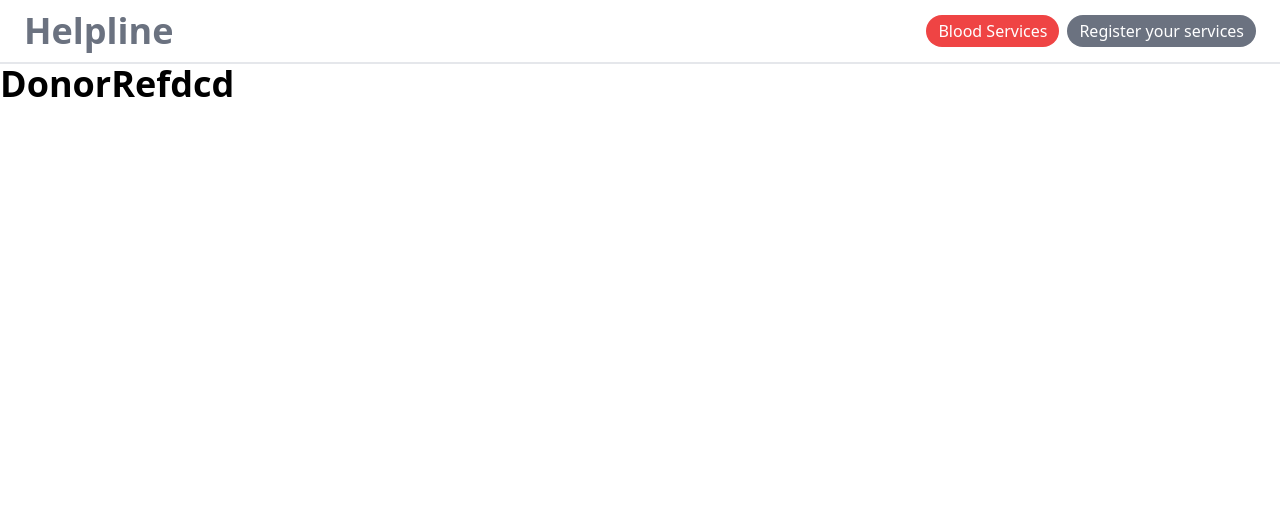
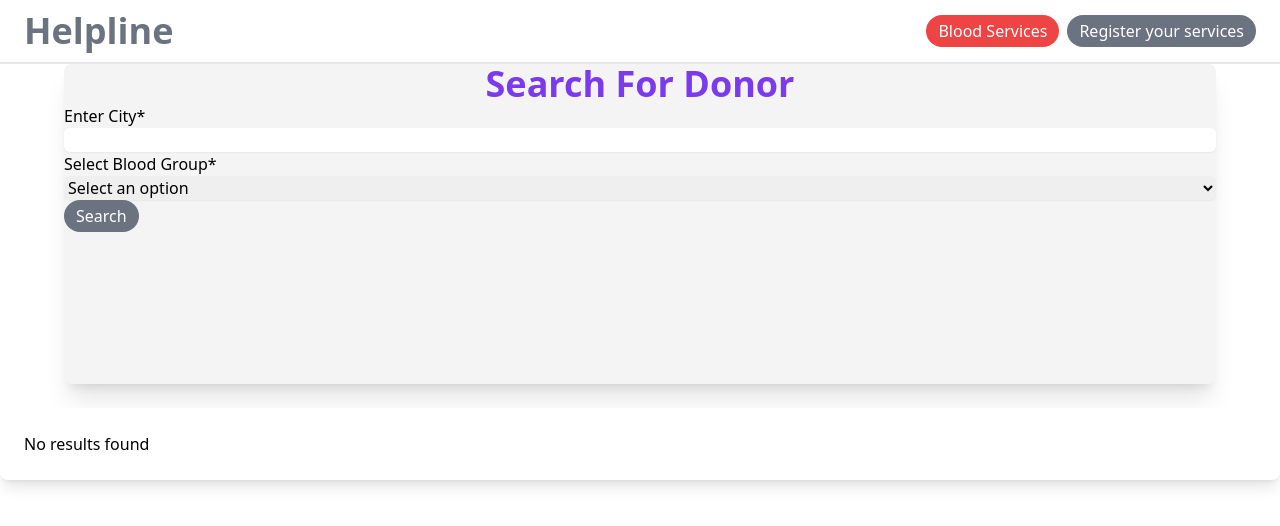
Before and after one commit to mayur-init/Helpline, a React (Create React App) app: page /donorDetails in a window 1280 px wide. Shown: the top 526 px of the page. Built offline with nearby package versions, Linux system fonts and the light colour scheme.

Commit message:
Donor Search Page added

```diff
--- /dev/null
+++ b/src/components/DemoData.jsx
@@ -0,0 +1,59 @@
+const DemoData=[
+    {
+      id: 1,
+      name:"Ankit Burman",
+      age: "23",
+      blood:"O+",
+      contact:"98238937",
+      city:"Asansol",
+      state:"West Bengal"
+   },
+   {
+    id: 2,
+    name:"Sahil Soni",
+    age: "23",
+    blood:"AB+",
+    contact:"93638837",
+    city:"Asansol",
+    state:"West Bengal"
+    },
+    {
+        id: 3,
+        name:"Ankit Burman",
+        age: "23",
+        blood:"O+",
+        contact:"98238937",
+        city:"Asansol",
+        state:"West Bengal"
+    },
+    {
+        id: 4,
+        name:"Ankit Burman",
+        age: "23",
+        blood:"O+",
+        contact:"98238937",
+        city:"Kolkata",
+        state:"West Bengal"
+    },
+    {
+        id: 5,
+        name:"Ankit Burman",
+        age: "23",
+        blood:"O+",
+        contact:"98238937",
+        city:"Kolkata",
+        state:"West Bengal"
+
+    },
+    {
+        id: 6,
+        name:"Ankit Burman",
+        age: "23",
+        blood:"O+",
+        contact:"98238937",
+        city:"Asansol",
+        state:"West Bengal"
+
+   },
+   ];
+   export default DemoData;
--- /dev/null
+++ b/src/components/DonorSearchBar.jsx
@@ -0,0 +1,73 @@
+import React, { useState } from 'react'
+import DemoData from './DemoData';
+
+function DonorSearchBar() {
+  const [data,setData] = useState(DemoData);
+  const [searchQuery, setSearchQuery] = useState({
+    searchText: '',
+    selectValue: '',
+  });
+  const [searchResults, setSearchResults] = useState([]);
+
+  const handleSearch = () => {
+    const searchedResults = data.filter((item) => {
+      return (
+        item.city.includes(searchQuery.searchText) &&
+        item.blood === searchQuery.selectValue
+      );
+    });
+    setSearchResults(searchedResults);
+  };
+
+  return (
+    <div>
+      <div className="w-[90%] h-[40vh] box-border shadow-xl rounded-lg bg-zinc-100 m-auto">
+      <h1 className='text-4xl font-bold text-center text-violet-600'>Search For Donor</h1>
+      <label htmlFor="search-text">Enter City*</label>
+      <input
+        type="text"
+        className="w-full border-gray-300 rounded-md shadow-sm focus:border-indigo-300 focus:ring focus:ring-indigo-200 focus:ring-opacity-50"
+        id="search-text"
+        value={searchQuery.searchText}
+        onChange={(e) =>
+          setSearchQuery({ ...searchQuery, searchText: e.target.value })
+        }
+      />
+
+
+      <label htmlFor="select-field">Select Blood Group*</label>
+      <select
+        id="select-field"
+        className="w-full border-gray-300 rounded-md shadow-sm focus:border-indigo-300 focus:ring focus:ring-indigo-200 focus:ring-opacity-50"
+        value={searchQuery.selectValue}
+        onChange={(e) =>
+          setSearchQuery({ ...searchQuery, selectValue: e.target.value })
+        }
+      >
+        <option value="">Select an option</option>
+        <option value="A+">A+</option>
+        <option value="O+">O+</option>
+        <option value="B+">B+</option>
+      </select>
+
+      <button className = "btn" onClick={handleSearch}>Search</button>
+      </div>
+      <div className="bg-white rounded-lg shadow-lg p-6 mt-6">
+      {searchResults.length > 0 ? (
+        <ul>
+          {searchResults.map((item) => (
+            <li key={item.id}>
+              {item.city}, {item.blood}
+            </li>
+          ))}
+        </ul>
+      ) : (
+        <p>No results found</p>
+      )}
+      </div>
+      </div>
+
+  );
+}
+
+export default DonorSearchBar
--- a/src/pages/DonorDetailsPage.jsx
+++ b/src/pages/DonorDetailsPage.jsx
@@ -1,11 +1,43 @@
-import React from 'react'
+import React, { useState } from 'react'
+import DemoData from '../components/DemoData';
+import DonorSearchBar from '../components/DonorSearchBar'
 import Navbar from '../components/Navbar'
 
 function DonorDetailsPage() {
   return (
     <div>
-      <Navbar/>
-      <h1 className='text-4xl font-bold'>DonorRefdcd</h1>
+      <Navbar />
+      <DonorSearchBar/>
+      {/* start */}
+      {/* <div className='flex justify-center flex-wrap font-Myfont'>
+
+        {
+          data.map((data) => {
+            const { id, name, age, blood, contact, city, state } = data;
+
+            return (
+
+              <div className="mt-8 w-64 h-[312px] bg-slate-300 rounded-md m-4 pb-2 hover:scale-110" key={id}>
+
+                 <h1 className='text-3xl font-bold'>Name:{name}</h1>
+                <div>
+
+                    <h1 className="mx-2 font-semibold text-xl">Age:{age}</h1>
+                    <h2 className="mx-2">Blood Group:{blood}</h2>
+                    <h2 className='mx-2'>Contact No:{contact}</h2>
+                    <h2 className='mx-2'>City:{city}</h2>
+                    <h2 className='mx-2'>State:{state}</h2>
+                </div>
+
+              </div>
+            )
+          }
+          )
+        }
+
+
+      </div> */}
+      {/* ends */}
     </div>
   )
 }
--- a/src/pages/DonorRegisterPage.jsx
+++ b/src/pages/DonorRegisterPage.jsx
@@ -1,6 +1,6 @@
 import React,{useState} from 'react'
 import Navbar from '../components/Navbar'
-
+//import { useNavigate } from 'react-router-dom';
 function DonorRegisterPage() {
       const [name, setName] = useState('');
       const [city, setCity] = useState('');
@@ -8,7 +8,7 @@ function DonorRegisterPage() {
       const [contactNo, setContactNo] = useState('');
       const [bloodGroup, setBloodGroup] = useState('');
       const [state, setState] = useState('');
-
+      //const navigate = useNavigate();
       const handleSubmit = () =>{
         const bloodDonorData = {
              name,
@@ -25,6 +25,7 @@ function DonorRegisterPage() {
         setBloodGroup('');
         setCity('');
         setState('');
+        //navigate('/blood');
       }
   return (
 
```
Also changed, not shown: public/assets/after.png (added), public/assets/before.png (added).
